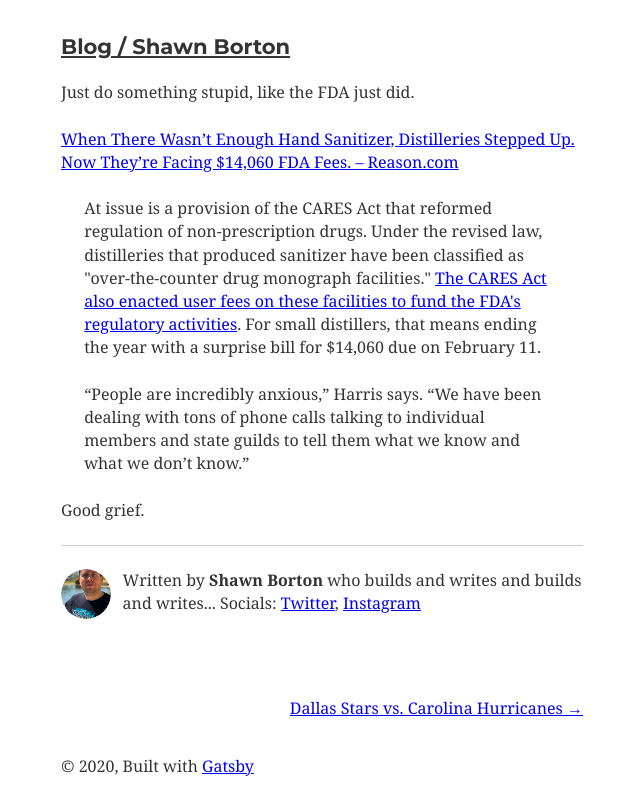
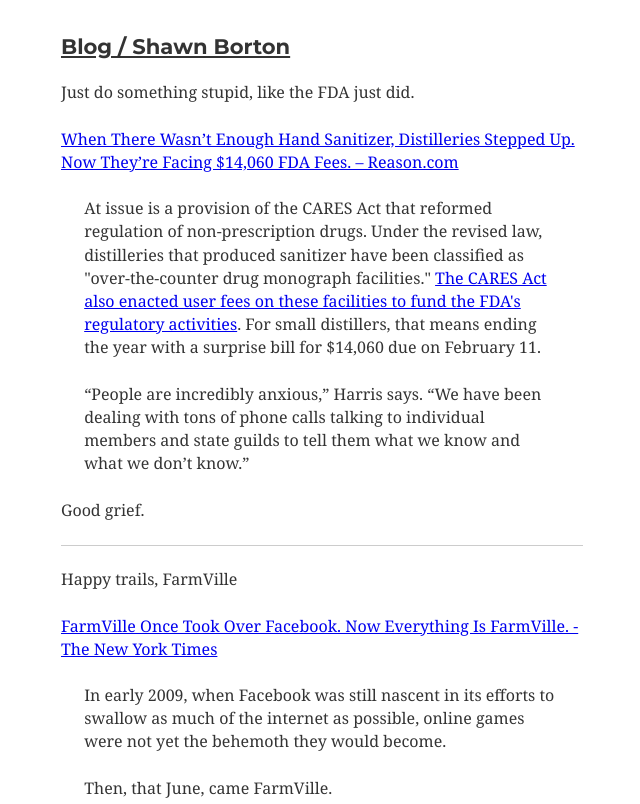
Before and after one commit to quakerpunk/gatsby-blog, a Gatsby site: page /how-to-make-libertarians/ in a window 1280 px wide. Shown: the top 804 px of the page, without its empty margins (318-958 px from the left). Built offline with nearby package versions, Linux system fonts and the light colour scheme; Gatsby itself is replaced by a stand-in of ours; some packages are replaced by stand-ins of ours; what typography-theme-parnassus would draw is missing.

Commit message:
Adios, FarmVille
Added link to NYT story on FarmVille's shutdown

```diff
--- a/content/blog/how-to-make-libertarians/index.md
+++ b/content/blog/how-to-make-libertarians/index.md
@@ -7,3 +7,13 @@
 > “People are incredibly anxious,” Harris says. “We have been dealing with tons of phone calls talking to individual members and state guilds to tell them what we know and what we don’t know.”
 
 Good grief.
+
+- - -
+
+Happy trails, FarmVille
+
+[FarmVille Once Took Over Facebook. Now Everything Is FarmVille. - The New York Times](https://www.nytimes.com/2020/12/31/technology/farmville-zynga-facebook.html#click=https://t.co/2SphFEWeSu)
+
+> In early 2009, when Facebook was still nascent in its efforts to swallow as much of the internet as possible, online games were not yet the behemoth they would become.
+>
+> Then, that June, came FarmVille.
```
